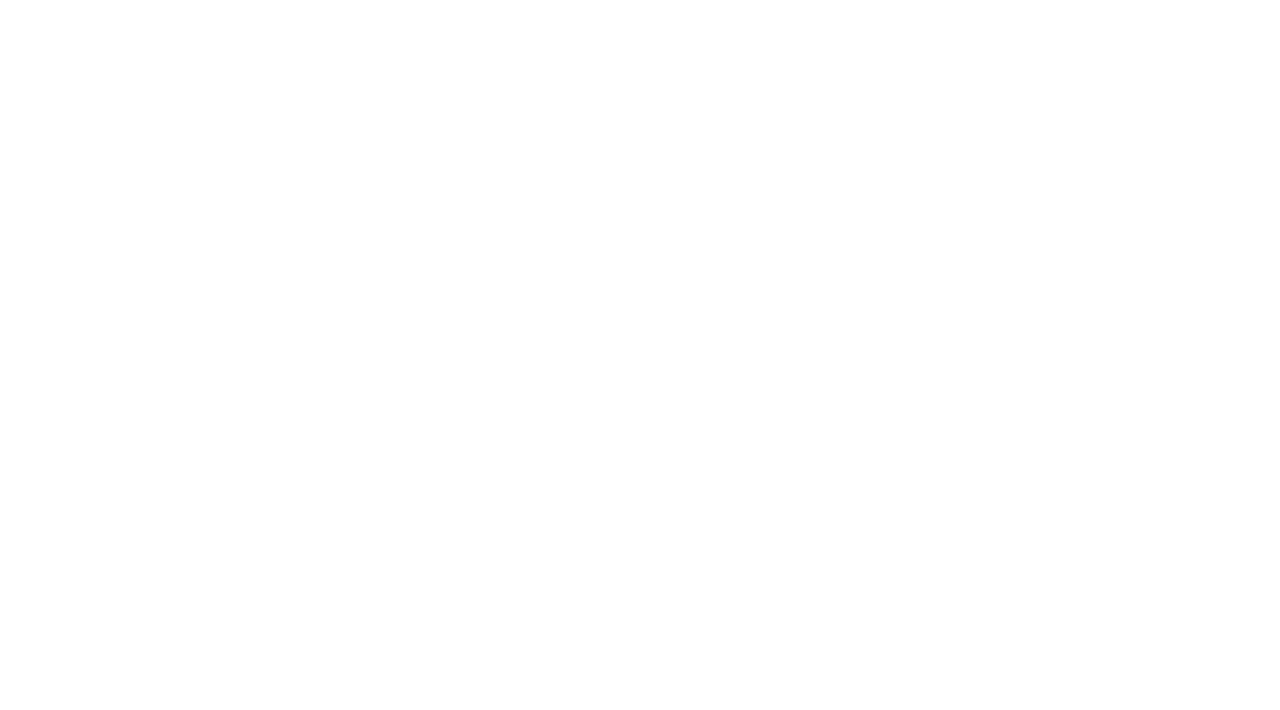
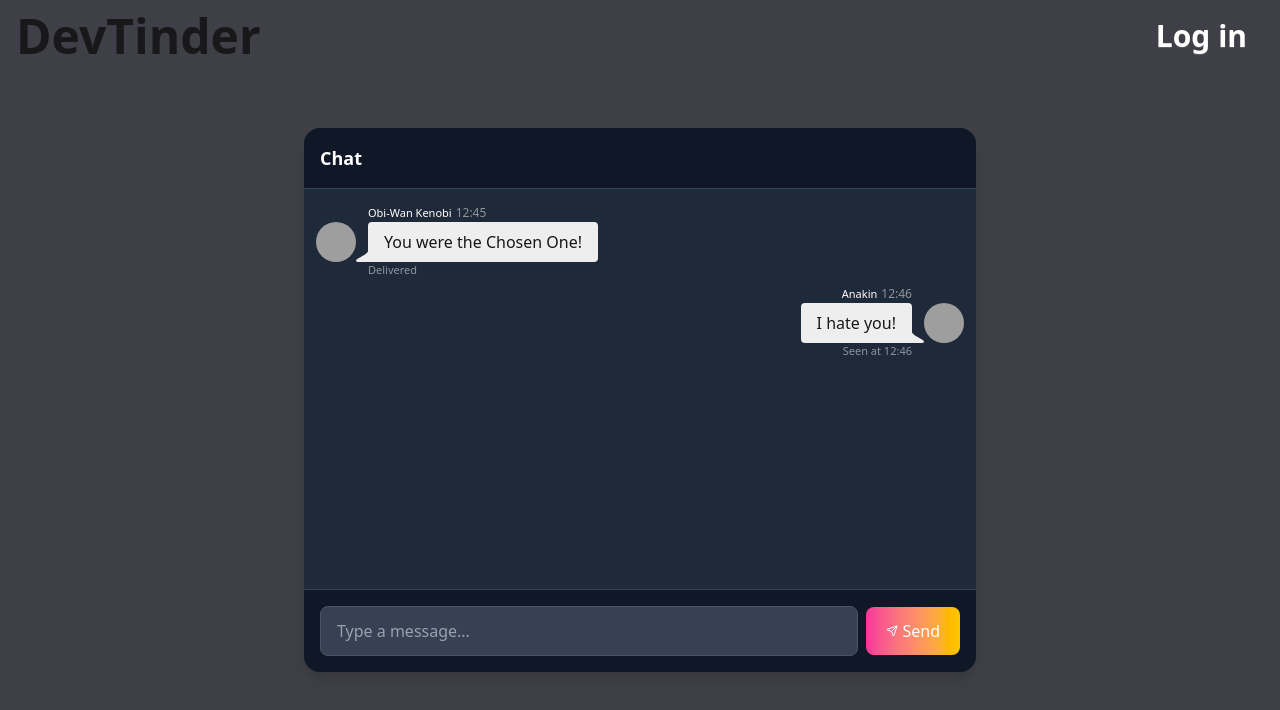
Before and after one commit to RayyanAhmed76/DevTinder-Frontend, a React (Vite) app: page /chat/1 in a window 1280 px wide. Before the commit this address had no page. Shown: the top 710 px of the page. Built offline with nearby package versions, Linux system fonts and the light colour scheme; no server answers; grey boxes are pictures that could not be loaded.

Commit message:
adding chat functionality

```diff
--- a/src/App.jsx
+++ b/src/App.jsx
@@ -13,6 +13,7 @@ import Connections from "./components/Connections";
 import ReqProfile from "./components/ReqProfile";
 import Request from "./components/Request";
 import Signup from "./components/Signup";
+import Chat from "./components/Chat";
 
 const App = () => {
   return (
@@ -31,6 +32,7 @@ const App = () => {
         <Route path="/request" element={<Request />}>
           <Route path="/request/profile" element={<ReqProfile />} />
         </Route>
+        <Route path="/chat/:touserid" element={<Chat />} />
       </Routes>
       <ToastContainer position="top-center" autoClose={2000} />
     </div>
--- /dev/null
+++ b/src/components/Chat.jsx
@@ -0,0 +1,84 @@
+import { useState } from "react";
+import { Send } from "lucide-react";
+import Navbar from "./Navbar";
+import Footer from "./Footer";
+
+export default function Chat() {
+  const [message, setMessage] = useState("");
+  const [messages, setMessages] = useState([]);
+
+  const handleSend = (e) => {
+    e.preventDefault();
+    if (!message.trim()) return;
+    setMessages([...messages, message.trim()]);
+    setMessage("");
+  };
+
+  return (
+    <div className="flex items-center justify-center min-h-screen bg-zinc-700 p-4">
+      <Navbar />
+      <div className="flex flex-col w-full max-w-2xl rounded-2xl shadow-lg overflow-hidden bg-gray-800 text-white">
+        {/* Top Heading */}
+        <header className="p-4 border-b border-gray-700 bg-gray-900">
+          <h1 className="text-lg font-semibold">Chat</h1>
+        </header>
+
+        <div className="p-3 h-[50vh]">
+          <div className="chat chat-start ">
+            <div className="chat-image avatar">
+              <div className="w-10 rounded-full">
+                <img
+                  alt="Tailwind CSS chat bubble component"
+                  src="https://img.daisyui.com/images/profile/demo/kenobee@192.webp"
+                />
+              </div>
+            </div>
+            <div className="chat-header ">
+              Obi-Wan Kenobi
+              <time className="text-xs opacity-50">12:45</time>
+            </div>
+            <div className="chat-bubble">You were the Chosen One!</div>
+            <div className="chat-footer opacity-50">Delivered</div>
+          </div>
+          <div className="chat chat-end">
+            <div className="chat-image avatar">
+              <div className="w-10 rounded-full">
+                <img
+                  alt="Tailwind CSS chat bubble component"
+                  src="https://img.daisyui.com/images/profile/demo/anakeen@192.webp"
+                />
+              </div>
+            </div>
+            <div className="chat-header">
+              Anakin
+              <time className="text-xs opacity-50">12:46</time>
+            </div>
+            <div className="chat-bubble">I hate you!</div>
+            <div className="chat-footer opacity-50">Seen at 12:46</div>
+          </div>
+        </div>
+
+        {/* Input Field with Send Button */}
+        <form
+          onSubmit={handleSend}
+          className="flex items-center gap-2 p-4 border-t border-gray-700 bg-gray-900 w-mx-auto"
+        >
+          <input
+            type="text"
+            value={message}
+            onChange={(e) => setMessage(e.target.value)}
+            placeholder="Type a message..."
+            className="flex-1 px-4 py-3 border border-gray-600 rounded-lg focus:outline-none focus:ring-2 focus:ring-pink-400 bg-gray-700 text-white placeholder-gray-400"
+          />
+          <button
+            type="submit"
+            className="px-5 py-3 bg-gradient-to-r from-pink-500 to-yellow-400 text-white rounded-lg hover:opacity-90 flex items-center gap-1"
+          >
+            <Send className="w-3 h-3" />
+            Send
+          </button>
+        </form>
+      </div>
+    </div>
+  );
+}
--- a/src/components/Connections.jsx
+++ b/src/components/Connections.jsx
@@ -4,12 +4,13 @@ import Footer from "./Footer";
 import axios from "axios";
 import { useDispatch, useSelector } from "react-redux";
 import { addConnection } from "../store/ConnectionSlice";
-import { useNavigate } from "react-router";
+import { Link, useNavigate, useParams } from "react-router";
 
 const Connections = () => {
   const user = useSelector((state) => state.connection);
   const dispatch = useDispatch();
   const navigate = useNavigate();
+  const { touserid } = useParams();
 
   const handleconnection = async () => {
     try {
@@ -17,7 +18,7 @@ const Connections = () => {
         withCredentials: true,
       });
       dispatch(addConnection(res.data.data));
-      console.log("Connections API response:", res.data);
+      console.log("Connections API response:", res.data.data);
     } catch (err) {
       console.error(err);
     }
@@ -33,6 +34,7 @@ const Connections = () => {
   }, []);
 
   return (
+    <>
       <div className="overflow-x-hidden flex flex-col min-h-screen bg-gradient-to-br from-gray-900 to-gray-800 ">
         <Navbar />
 
@@ -54,6 +56,7 @@ const Connections = () => {
                   <div key={i} className="p-5">
                     <div className="bg-zinc-700 shadow-sm p-4 rounded-lg">
                       <div className="flex flex-col md:flex-row md:items-center justify-between gap-4">
+                        <div className="overflow-x-hidden flex flex-col md:flex-row md:items-center justify-between items-center gap-4 w-full">
                           <div className="relative flex items-center">
                             <img
                               className="w-20 h-20 rounded-full mr-5 object-cover"
@@ -66,6 +69,13 @@ const Connections = () => {
                               </h1>
                               <p>{u.about || "No about info"}</p>
                             </div>
+                          </div>
+                          <Link
+                            to={`/chat/${u._id}`}
+                            className="cursor-pointer p-4 px-4 py-2 bg-zinc-600 hover:bg-zinc-500 font-semibold text-lg rounded-xl"
+                          >
+                            chat
+                          </Link>
                         </div>
                       </div>
                     </div>
@@ -81,6 +91,7 @@ const Connections = () => {
 
         <Footer />
       </div>
+    </>
   );
 };
 
--- a/src/components/Request.jsx
+++ b/src/components/Request.jsx
@@ -72,7 +72,7 @@ const Request = () => {
                       <div className="flex flex-col md:flex-row md:items-center justify-between gap-4">
                         <div
                           onClick={() => profileview(r.fromUserid)}
-                          className=" relative flex items-center  cursor-pointer"
+                          className=" relative flex items-center cursor-pointer"
                         >
                           <img
                             className="w-20 h-20 rounded-full mr-5 object-cover"
@@ -86,7 +86,6 @@ const Request = () => {
                             <p>{about}</p>
                           </div>
                         </div>
-
                         <div className="flex justify-center md:justify-between items-center gap-3">
                           <i
                             onClick={() => handlerequest("rejected", r._id)}
```
Lines whose indentation alone changed are shown as unchanged.
